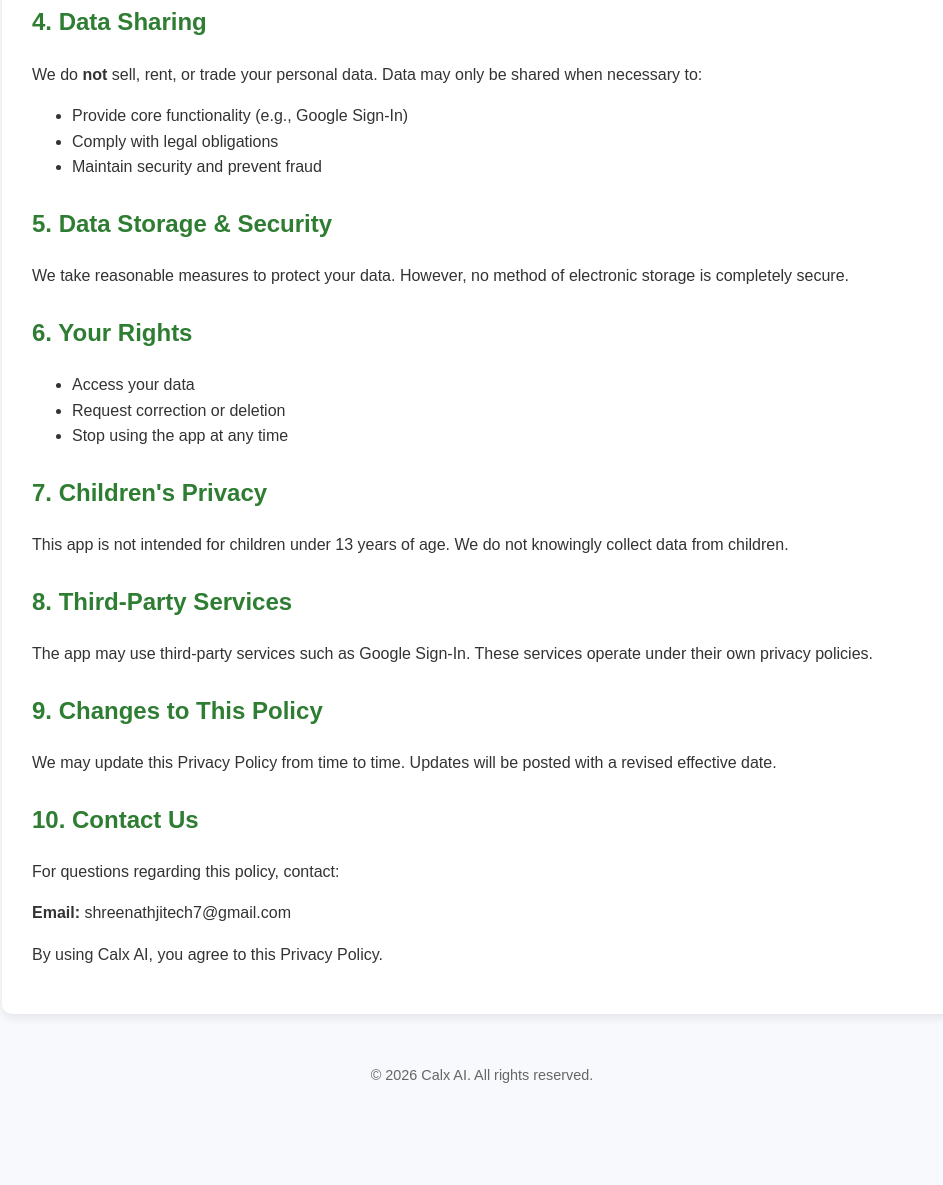
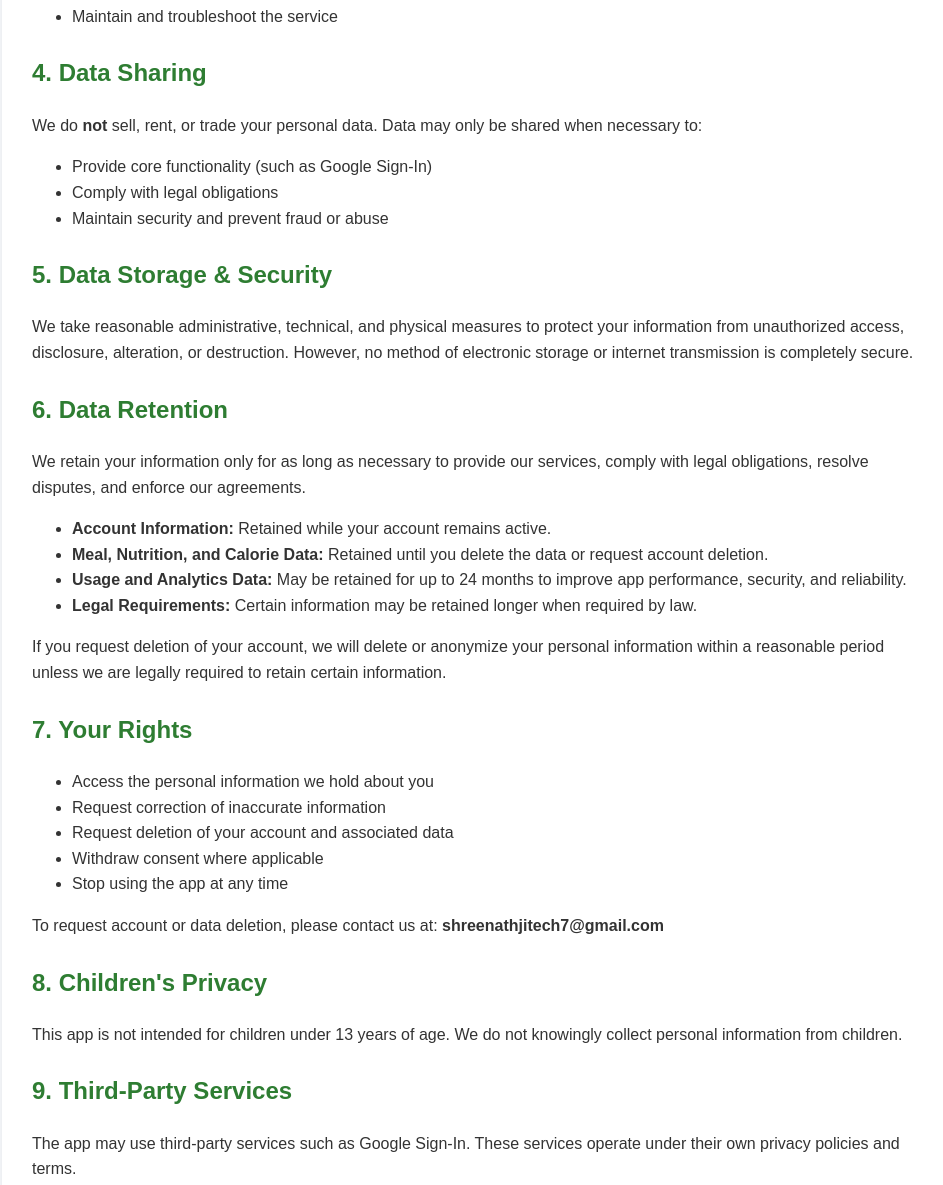
Before and after one commit to QueBytz/CalxAi, a plain HTML site: page index.html in a window 1280 px wide. Shown: the part 918-2103 px from the top of the page, without its empty margins (158-1101 px from the left). Before the commit the page ends 2025 px from the top, so only its background shows below. Drawn offline with Linux system fonts and the light colour scheme.

Commit message:
Update index.html

````diff
--- a/index.html
+++ b/index.html
@@ -1,3 +1,4 @@
+```html
 <!DOCTYPE html>
 <html lang="en">
 <head>
@@ -58,10 +59,10 @@
   </header>
 
   <div class="container">
-    <p><strong>Effective Date:</strong> January 2026</p>
+    <p><strong>Effective Date:</strong> June 9, 2026</p>
 
     <p>
-      Calx AI ("we", "our", or "us") values your privacy. This Privacy Policy explains how we collect, use, and protect your information when you use our mobile application (the "App").
+      Calx AI ("we", "our", or "us") values your privacy. This Privacy Policy explains how we collect, use, store, and protect your information when you use our mobile application (the "App").
     </p>
 
     <h2>1. About Calx AI</h2>
@@ -73,9 +74,9 @@
     <p>We may collect the following types of information:</p>
     <ul>
       <li><strong>Account Information:</strong> Name, email address, and profile picture when you sign in using Google.</li>
-      <li><strong>Health & Nutrition Data:</strong> Meals, calorie intake, and food-related data entered by you.</li>
+      <li><strong>Health & Nutrition Data:</strong> Meals, calorie intake, nutrition information, and food-related data entered by you.</li>
       <li><strong>Device Information:</strong> Device type, operating system, and app version.</li>
-      <li><strong>Usage Data:</strong> Basic app interaction data to improve performance and features.</li>
+      <li><strong>Usage Data:</strong> Basic app interaction data used to improve app performance and functionality.</li>
     </ul>
 
     <h2>3. How We Use Your Information</h2>
@@ -84,55 +85,81 @@
       <li>Generate insights based on your inputs</li>
       <li>Improve app functionality and user experience</li>
       <li>Ensure security and prevent misuse</li>
+      <li>Maintain and troubleshoot the service</li>
     </ul>
 
     <h2>4. Data Sharing</h2>
     <p>
-      We do <strong>not</strong> sell, rent, or trade your personal data. Data may only be shared when necessary to:
+      We do <strong>not</strong> sell, rent, or trade your personal data.
+      Data may only be shared when necessary to:
     </p>
     <ul>
-      <li>Provide core functionality (e.g., Google Sign-In)</li>
+      <li>Provide core functionality (such as Google Sign-In)</li>
       <li>Comply with legal obligations</li>
-      <li>Maintain security and prevent fraud</li>
+      <li>Maintain security and prevent fraud or abuse</li>
     </ul>
 
     <h2>5. Data Storage & Security</h2>
     <p>
-      We take reasonable measures to protect your data. However, no method of electronic storage is completely secure.
+      We take reasonable administrative, technical, and physical measures to protect your information from unauthorized access, disclosure, alteration, or destruction. However, no method of electronic storage or internet transmission is completely secure.
     </p>
 
-    <h2>6. Your Rights</h2>
+    <h2>6. Data Retention</h2>
+    <p>
+      We retain your information only for as long as necessary to provide our services, comply with legal obligations, resolve disputes, and enforce our agreements.
+    </p>
+
     <ul>
-      <li>Access your data</li>
-      <li>Request correction or deletion</li>
+      <li><strong>Account Information:</strong> Retained while your account remains active.</li>
+      <li><strong>Meal, Nutrition, and Calorie Data:</strong> Retained until you delete the data or request account deletion.</li>
+      <li><strong>Usage and Analytics Data:</strong> May be retained for up to 24 months to improve app performance, security, and reliability.</li>
+      <li><strong>Legal Requirements:</strong> Certain information may be retained longer when required by law.</li>
+    </ul>
+
+    <p>
+      If you request deletion of your account, we will delete or anonymize your personal information within a reasonable period unless we are legally required to retain certain information.
+    </p>
+
+    <h2>7. Your Rights</h2>
+    <ul>
+      <li>Access the personal information we hold about you</li>
+      <li>Request correction of inaccurate information</li>
+      <li>Request deletion of your account and associated data</li>
+      <li>Withdraw consent where applicable</li>
       <li>Stop using the app at any time</li>
     </ul>
 
-    <h2>7. Children's Privacy</h2>
     <p>
-      This app is not intended for children under 13 years of age. We do not knowingly collect data from children.
+      To request account or data deletion, please contact us at:
+      <strong>shreenathjitech7@gmail.com</strong>
     </p>
 
-    <h2>8. Third-Party Services</h2>
+    <h2>8. Children's Privacy</h2>
     <p>
-      The app may use third-party services such as Google Sign-In. These services operate under their own privacy policies.
+      This app is not intended for children under 13 years of age. We do not knowingly collect personal information from children.
     </p>
 
-    <h2>9. Changes to This Policy</h2>
+    <h2>9. Third-Party Services</h2>
     <p>
-      We may update this Privacy Policy from time to time. Updates will be posted with a revised effective date.
+      The app may use third-party services such as Google Sign-In. These services operate under their own privacy policies and terms.
     </p>
 
-    <h2>10. Contact Us</h2>
+    <h2>10. Changes to This Policy</h2>
     <p>
-      For questions regarding this policy, contact:
+      We may update this Privacy Policy from time to time. Any updates will be posted on this page along with a revised effective date.
     </p>
+
+    <h2>11. Contact Us</h2>
+    <p>
+      If you have any questions about this Privacy Policy or your data, please contact:
+    </p>
+
     <p>
       <strong>Email:</strong> shreenathjitech7@gmail.com
     </p>
 
     <p>
-      By using Calx AI, you agree to this Privacy Policy.
+      By using Calx AI, you acknowledge that you have read and agree to this Privacy Policy.
     </p>
   </div>
 
@@ -141,3 +168,4 @@
   </footer>
 </body>
 </html>
+```
````
